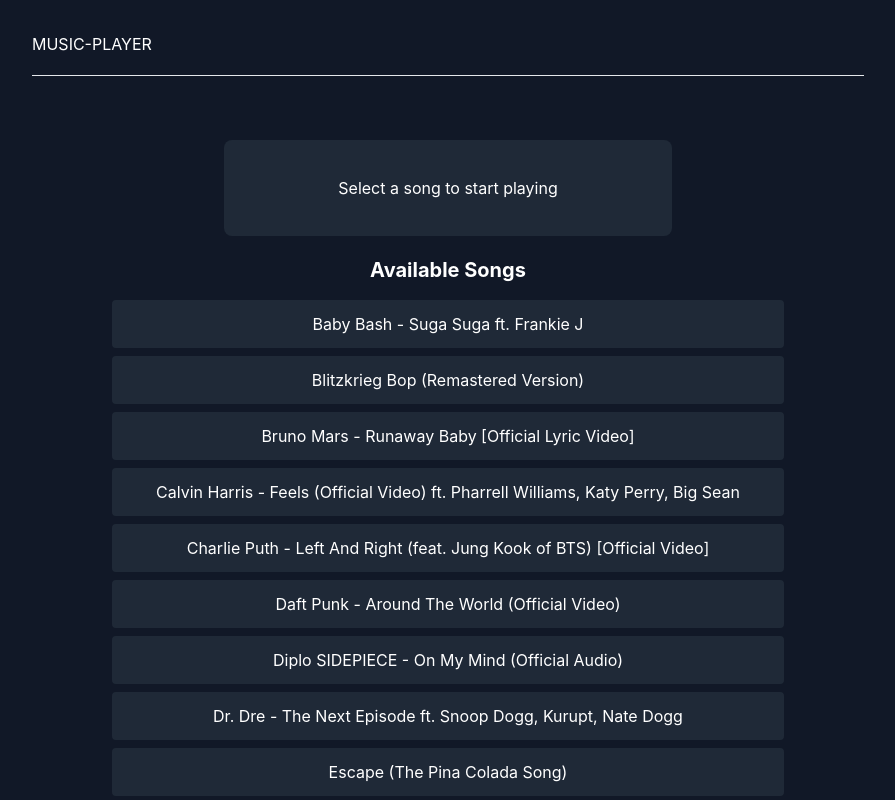
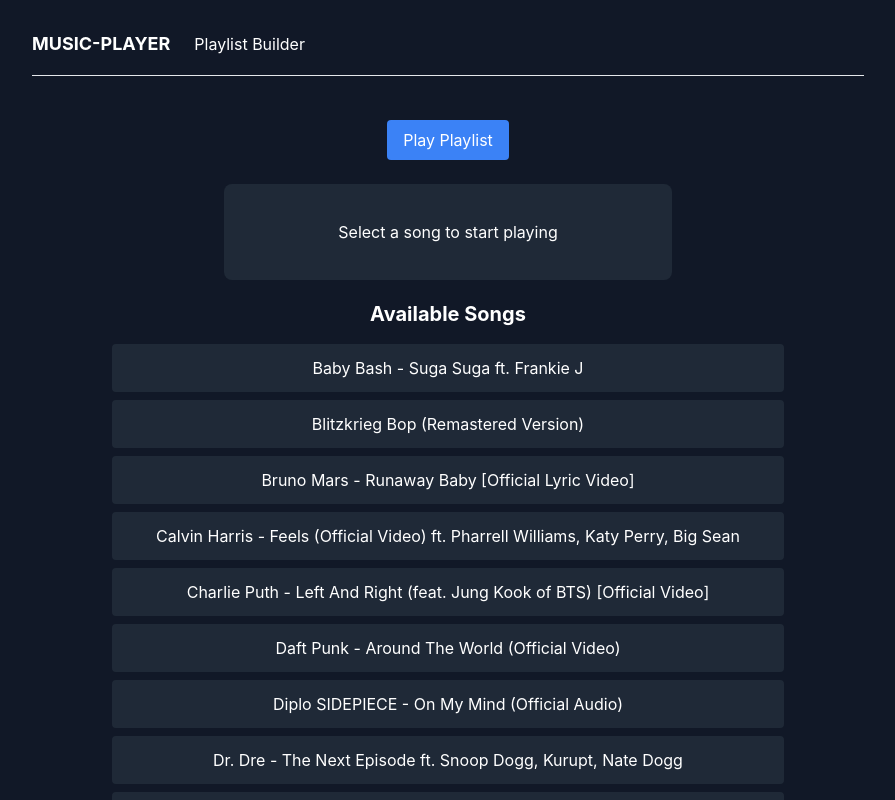
Before and after one commit to mattadosss/Music-Player, a React (Create React App) app: page / in a window 1280 px wide. Shown: the top 800 px of the page, without its empty margins (192-1087 px from the left). Built offline with nearby package versions, Linux system fonts and the light colour scheme.

Commit message:
playlist builder

```diff
--- a/package.json
+++ b/package.json
@@ -9,6 +9,7 @@
     "@testing-library/user-event": "^13.5.0",
     "react": "^19.0.0",
     "react-dom": "^19.0.0",
+    "react-router-dom": "^7.6.2",
     "react-scripts": "5.0.1",
     "web-vitals": "^2.1.4"
   },
--- a/src/App.js
+++ b/src/App.js
@@ -1,6 +1,9 @@
 import { useState, useRef, useEffect } from 'react';
-import Player from './components/Player';
 import Base from './layout/Base';
+import { Routes, Route } from 'react-router-dom';
+import Songs from './pages/Songs';
+import Main from './pages/Main';
+import { usePlaylist } from './store/playlist';
 
 function App() {
     const [songs] = useState([
@@ -31,6 +34,10 @@
     const [currentTime, setCurrentTime] = useState(0);
     const [duration, setDuration] = useState(0);
     const audioRef = useRef(null);
+    const { playlist } = usePlaylist();
+
+    // Helper to get the list the player should use
+    const getActiveList = () => (playlist.length > 0 ? playlist : songs.map((_, i) => i));
 
     const handleSongSelect = (index) => {
         setCurrentSongIndex(index);
@@ -47,14 +54,20 @@
     };
 
     const playNextSong = () => {
-        const nextIndex = (currentSongIndex + 1) % songs.length;
-        setCurrentSongIndex(nextIndex);
+        const activeList = getActiveList();
+        if (currentSongIndex === null) return;
+        const currentPos = activeList.indexOf(currentSongIndex);
+        const nextPos = (currentPos + 1) % activeList.length;
+        setCurrentSongIndex(activeList[nextPos]);
         setIsPlaying(true);
     };
 
     const playPreviousSong = () => {
-        const prevIndex = (currentSongIndex - 1 + songs.length) % songs.length;
-        setCurrentSongIndex(prevIndex);
+        const activeList = getActiveList();
+        if (currentSongIndex === null) return;
+        const currentPos = activeList.indexOf(currentSongIndex);
+        const prevPos = (currentPos - 1 + activeList.length) % activeList.length;
+        setCurrentSongIndex(activeList[prevPos]);
         setIsPlaying(true);
     };
 
@@ -89,8 +102,11 @@
 
     return (
         <Base>
-            <main className="py-8">
-                <Player
+            <Routes>
+                <Route
+                    path="/"
+                    element={
+                        <Main
                             currentSongIndex={currentSongIndex}
                             songs={songs}
                             isPlaying={isPlaying}
@@ -104,31 +120,12 @@
                             formatTime={formatTime}
                             handleTimeUpdate={handleTimeUpdate}
                             handleLoadedMetadata={handleLoadedMetadata}
+                            handleSongSelect={handleSongSelect}
                         />
-
-                <div className="max-w-2xl mx-auto my-5">
-                    <h2 className="text-xl font-bold mb-4">Available Songs</h2>
-                    {songs.length === 0 ? (
-                        <p>No songs found</p>
-                    ) : (
-                        <ul className="space-y-2">
-                            {songs.map((song, index) => (
-                                <li
-                                    key={index}
-                                    className={`p-3 rounded cursor-pointer transition-colors ${
-                                        index === currentSongIndex
-                                            ? 'bg-blue-500 text-white'
-                                            : 'bg-gray-800 hover:bg-gray-700'
-                                    }`}
-                                    onClick={() => handleSongSelect(index)}
-                                >
-                                    {song.replace('.mp3', '')}
-                                </li>
-                            ))}
-                        </ul>
-                    )}
-                </div>
-            </main>
+                    }
+                />
+                <Route path="/playlistbuilder" element={<Songs songs={songs} />} />
+            </Routes>
         </Base>
     );
 }
--- a/src/index.js
+++ b/src/index.js
@@ -3,11 +3,17 @@
 import './index.css';
 import App from './App';
 import reportWebVitals from './reportWebVitals';
+import { BrowserRouter } from 'react-router-dom';
+import { PlaylistProvider } from './store/playlist';
 
 const root = ReactDOM.createRoot(document.getElementById('root'));
 root.render(
   <React.StrictMode>
-    <App />
+    <BrowserRouter>
+      <PlaylistProvider>
+        <App />
+      </PlaylistProvider>
+    </BrowserRouter>
   </React.StrictMode>
 );
 
--- a/src/layout/Base.jsx
+++ b/src/layout/Base.jsx
@@ -1,14 +1,14 @@
 import React from 'react';
+import { Link } from 'react-router-dom';
 
 const Base = ({ children }) => (
   <div className="min-h-screen bg-gray-900 text-white text-center">
     <header className="sm:flex sm:justify-between py-3">
       <div className="px-4 lg:px-8 mx-auto w-full max-w-4xl">
         <div className="border-b relative flex h-16 items-center justify-between w-full">
-          <div className="flex items-center">
-            <a className="flex items-center space-x-6">
-              MUSIC-PLAYER
-            </a>
+          <div className="flex items-center space-x-6">
+            <Link to="/" className="font-bold text-lg hover:text-blue-400 transition-colors">MUSIC-PLAYER</Link>
+            <Link to="/playlistbuilder" className="text-base hover:text-blue-400 transition-colors">Playlist Builder</Link>
           </div>
         </div>
       </div>
--- /dev/null
+++ b/src/pages/Main.jsx
@@ -0,0 +1,81 @@
+import React from 'react';
+import Player from '../components/Player';
+import { usePlaylist } from '../store/playlist';
+
+const Main = ({
+    currentSongIndex,
+    songs,
+    isPlaying,
+    currentTime,
+    duration,
+    audioRef,
+    togglePlayPause,
+    playNextSong,
+    playPreviousSong,
+    handleSeek,
+    formatTime,
+    handleTimeUpdate,
+    handleLoadedMetadata,
+    handleSongSelect
+}) => {
+    const { playlist } = usePlaylist();
+
+    const handlePlayPlaylist = () => {
+        if (playlist.length > 0) {
+            handleSongSelect(playlist[0]);
+        }
+    };
+
+    return (
+        <main className="py-8">
+            <div className="flex justify-center mb-6">
+                <button
+                    className="px-4 py-2 bg-blue-500 hover:bg-blue-600 text-white rounded"
+                    onClick={handlePlayPlaylist}
+                    disabled={playlist.length === 0}
+                >
+                    Play Playlist
+                </button>
+            </div>
+            <Player
+                currentSongIndex={currentSongIndex}
+                songs={songs}
+                isPlaying={isPlaying}
+                currentTime={currentTime}
+                duration={duration}
+                audioRef={audioRef}
+                togglePlayPause={togglePlayPause}
+                playNextSong={playNextSong}
+                playPreviousSong={playPreviousSong}
+                handleSeek={handleSeek}
+                formatTime={formatTime}
+                handleTimeUpdate={handleTimeUpdate}
+                handleLoadedMetadata={handleLoadedMetadata}
+            />
+            <div className="max-w-2xl mx-auto my-5">
+                <h2 className="text-xl font-bold mb-4">Available Songs</h2>
+                {songs.length === 0 ? (
+                    <p>No songs found</p>
+                ) : (
+                    <ul className="space-y-2">
+                        {songs.map((song, index) => (
+                            <li
+                                key={index}
+                                className={`p-3 rounded cursor-pointer transition-colors ${
+                                    index === currentSongIndex
+                                        ? 'bg-blue-500 text-white'
+                                        : 'bg-gray-800 hover:bg-gray-700'
+                                }`}
+                                onClick={() => handleSongSelect(index)}
+                            >
+                                {song.replace('.mp3', '')}
+                            </li>
+                        ))}
+                    </ul>
+                )}
+            </div>
+        </main>
+    );
+};
+
+export default Main;
--- /dev/null
+++ b/src/pages/Songs.jsx
@@ -0,0 +1,33 @@
+import React from 'react';
+import { usePlaylist } from '../store/playlist';
+
+const Songs = ({ songs }) => {
+    const { addToPlaylist } = usePlaylist();
+    return (
+        <div className="max-w-2xl mx-auto my-5">
+            <h2 className="text-xl font-bold mb-4">All Songs</h2>
+            {songs.length === 0 ? (
+                <p>No songs found</p>
+            ) : (
+                <ul className="space-y-2">
+                    {songs.map((song, index) => (
+                        <li
+                            key={index}
+                            className="p-3 rounded bg-gray-800 hover:bg-gray-700 cursor-pointer transition-colors flex items-center justify-between"
+                        >
+                            <span>{song.replace('.mp3', '')}</span>
+                            <button
+                                className="ml-4 px-3 py-1 bg-blue-500 hover:bg-blue-600 text-white rounded"
+                                onClick={() => addToPlaylist(index)}
+                            >
+                                Add to Playlist
+                            </button>
+                        </li>
+                    ))}
+                </ul>
+            )}
+        </div>
+    );
+};
+
+export default Songs;
--- /dev/null
+++ b/src/store/playlist.js
@@ -0,0 +1,25 @@
+import React, { createContext, useContext, useState } from 'react';
+
+const PlaylistContext = createContext();
+
+export function PlaylistProvider({ children }) {
+    const [playlist, setPlaylist] = useState([]);
+
+    const addToPlaylist = (songIndex) => {
+        setPlaylist((prev) => [...prev, songIndex]);
+    };
+
+    const removeFromPlaylist = (songIndex) => {
+        setPlaylist((prev) => prev.filter((idx) => idx !== songIndex));
+    };
+
+    return (
+        <PlaylistContext.Provider value={{ playlist, addToPlaylist, removeFromPlaylist }}>
+            {children}
+        </PlaylistContext.Provider>
+    );
+}
+
+export function usePlaylist() {
+    return useContext(PlaylistContext);
+}
```
Also changed, not shown: 1 other file (tests, documents, lock files or other folders). Lines whose indentation alone changed are shown as unchanged.
